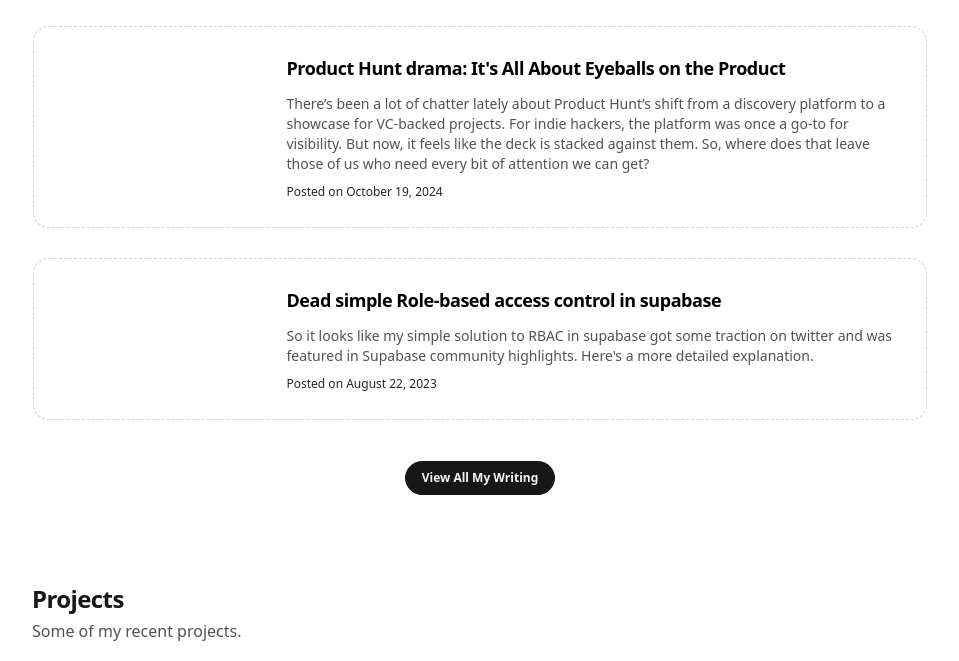
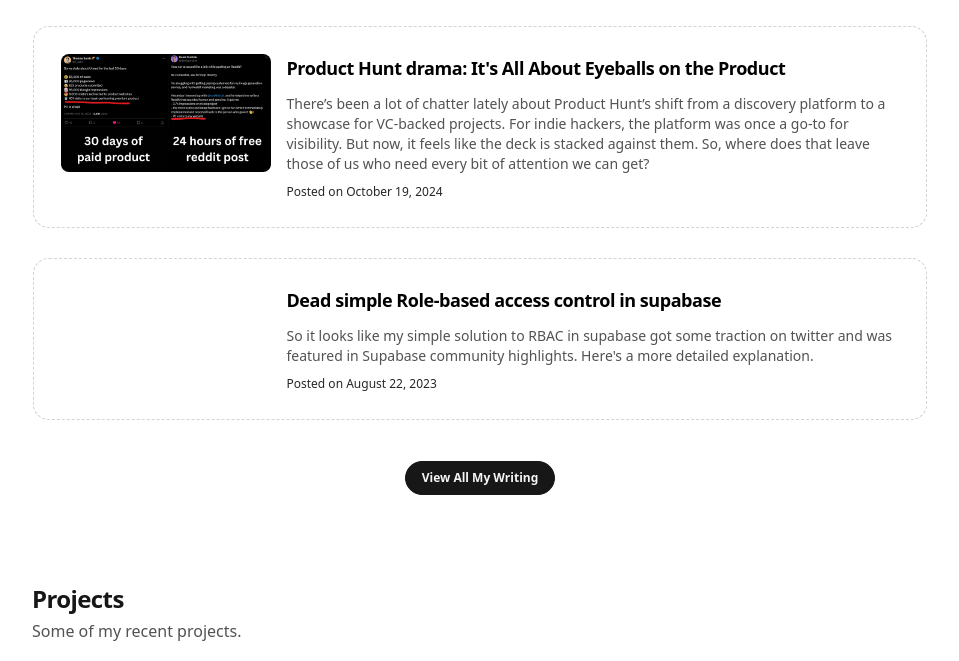
Before and after one commit to pasierb/pasmichal, an Astro site: page / in a window 1280 px wide. Shown: the part 851-1512 px from the top of the page, without its empty margins (160-1119 px from the left). Built offline with nearby package versions, Linux system fonts and the light colour scheme; Astro itself is replaced by a stand-in of ours.

Commit message:
Add hero image to its-all-about-eyeballs-on-the-product

```diff
--- a/src/content/post/its-all-about-eyeballs-on-the-product.md
+++ b/src/content/post/its-all-about-eyeballs-on-the-product.md
@@ -3,6 +3,7 @@
 title: "Product Hunt drama: It's All About Eyeballs on the Product"
 description: "There’s been a lot of chatter lately about Product Hunt’s shift from a discovery platform to a showcase for VC-backed projects. For indie hackers, the platform was once a go-to for visibility. But now, it feels like the deck is stacked against them. So, where does that leave those of us who need every bit of attention we can get?"
 dateFormatted: "October 19, 2024"
+heroImage: "/assets/images/posts/product.webp"
 ---
 
 There’s been a lot of chatter lately about Product Hunt’s shift from a discovery platform to a showcase for VC-backed projects. For indie hackers, the platform was once a go-to for visibility. But now, it feels like the deck is stacked against them. So, where does that leave those of us who need every bit of attention we can get?
```
Also changed, not shown: public/assets/images/posts/product.webp (added).
